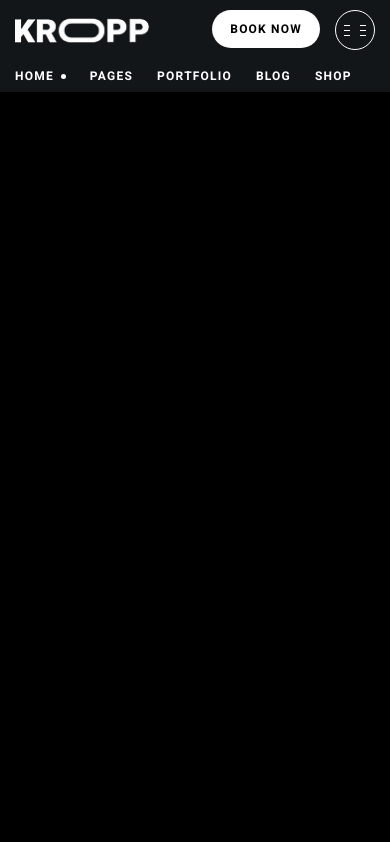
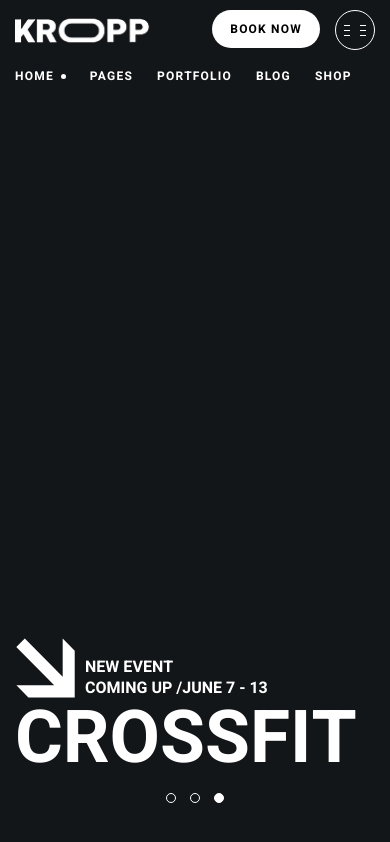
Before and after one commit to BearBoy2003/kropp-fitness, a plain HTML site: page index.html in a window 390 px wide. Drawn offline with Linux system fonts and the light colour scheme.

Commit message:
feat: add banner section with responsive design

```diff
--- a/index.html
+++ b/index.html
@@ -49,5 +49,31 @@
         </button>
       </div>
     </header>
+    <main class="content">
+      <h1 class="visually-hidden">Kropp Fitness Club</h1>
+      <section class="banner">
+        <h2 class="visually-hidden">Upcoming events</h2>
+        <div class="banner-body">
+          <div class="banner-info">
+            New event<br />
+            coming up / <time datetime="06-07">june 7</time>&nbsp;-&nbsp;<time datetime="06-13">13</time>
+          </div>
+          <h3 class="banner-title">Crossfit</h3>
+        </div>
+        <div class="banner-padination">
+          <ul class="banner-pagination-list">
+            <li class="banner-padination-item">
+              <button class="banner-pagination-button" type="button"></button>
+            </li>
+            <li class="banner-padination-item">
+              <button class="banner-pagination-button" type="button"></button>
+            </li>
+            <li class="banner-padination-item">
+              <button class="banner-pagination-button is-current" type="button"></button>
+            </li>
+          </ul>
+        </div>
+      </section>
+    </main>
   </body>
 </html>
--- a/styles.css
+++ b/styles.css
@@ -304,11 +304,85 @@ h6 {
   box-shadow: 16px 0 0 currentColor;
 }
 
+.banner {
+  display: flex;
+  flex-direction: column;
+  justify-content: end;
+  min-height: calc(100vh - var(--header-height));
+  padding: 36px 70px;
+  color: var(--color-light);
+  background-color: var(--color-dark-alternate);
+}
+
+.banner-body {
+  text-transform: uppercase;
+}
+
+.banner-info {
+  display: flex;
+  align-items: end;
+  font-size: clamp(16px, 1.56vw, 30px);
+  line-height: 1.27;
+  font-weight: 700;
+}
+
+.banner-info::before {
+  content: "";
+  width: clamp(60px, 10.1vw, 194px);
+  aspect-ratio: 1;
+  margin-right: 30px;
+  background: url("./icons/bold-arrow-down-right.svg") center/contain no-repeat;
+}
+
+.banner-title {
+  font-size: min(18.75vw, 360px);
+  line-height: 1;
+}
+
+.banner-pagination-list {
+  display: flex;
+  justify-content: center;
+}
+
+.banner-padination-item {
+  display: flex;
+}
+
+.banner-pagination-button {
+  display: inline-flex;
+  justify-content: center;
+  align-items: center;
+  padding: 7px;
+  background-color: transparent;
+  border: none;
+}
+
+.banner-pagination-button::after {
+  content: "";
+  width: 10px;
+  aspect-ratio: 1;
+  border: var(--border);
+  border-radius: 50%;
+  transition: var(--transition-duration);
+}
+
+.banner-pagination-button.is-current::after {
+  background-color: var(--color-light);
+}
+
+.banner-pagination-button:not(.is-current):hover::after {
+  border-color: var(--color-light-gray);
+}
+
 @media (width <= 1024px) {
   .header {
     flex-wrap: wrap;
     row-gap: 10px;
     padding-top: 20px;
+  }
+
+  .header,
+  .banner {
     padding-inline: 15px;
   }
 
@@ -319,6 +393,10 @@ h6 {
 
   .header-menu-link {
     height: 50px;
+  }
+
+  .banner {
+    row-gap: 10px;
   }
 }
 
@@ -342,4 +420,12 @@ h6 {
   .header-actions {
     column-gap: 15px;
   }
+
+  .banner-info {
+    margin-bottom: 5px;
+  }
+
+  .banner-info::before {
+    margin-right: 10px;
+  }
 }
```
Also changed, not shown: icons/bold-arrow-down-right.svg (added).
